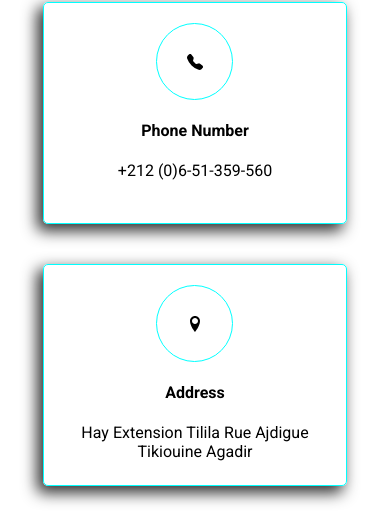
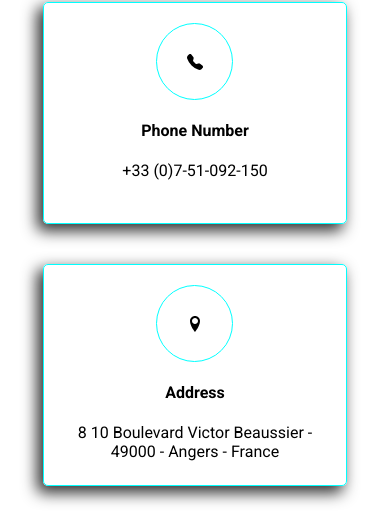
Before and after one commit to ahthionkevin/cv, a React (Create React App) app: page / in a window 390 px wide. Shown: the part 6202-6713 px from the top of the page. Built offline with nearby package versions, Linux system fonts and the light colour scheme.

Commit message:
Update phone number and Address in Contact section

```diff
--- a/src/pages/Contact.js
+++ b/src/pages/Contact.js
@@ -49,7 +49,7 @@ function Contact(props) {
                         <BsTelephoneFill className="icon" />
                     </div>
                     <h4>Phone Number</h4>
-                    <p className="phoneNumber">+212 (0)6-51-359-560</p>
+                    <p className="phoneNumber">+33 (0)7-51-092-150</p>
                 </div>
                 <div className="info-item">
                     <div className="circle">
@@ -57,7 +57,7 @@ function Contact(props) {
                     </div>
                     <h4>Address</h4>
                     <p className="phoneNumber">
-                        Hay Extension Tilila Rue Ajdigue Tikiouine Agadir
+                        8 10 Boulevard Victor Beaussier - 49000 - Angers - France
                     </p>
                 </div>
                 <div className="info-item">
```
